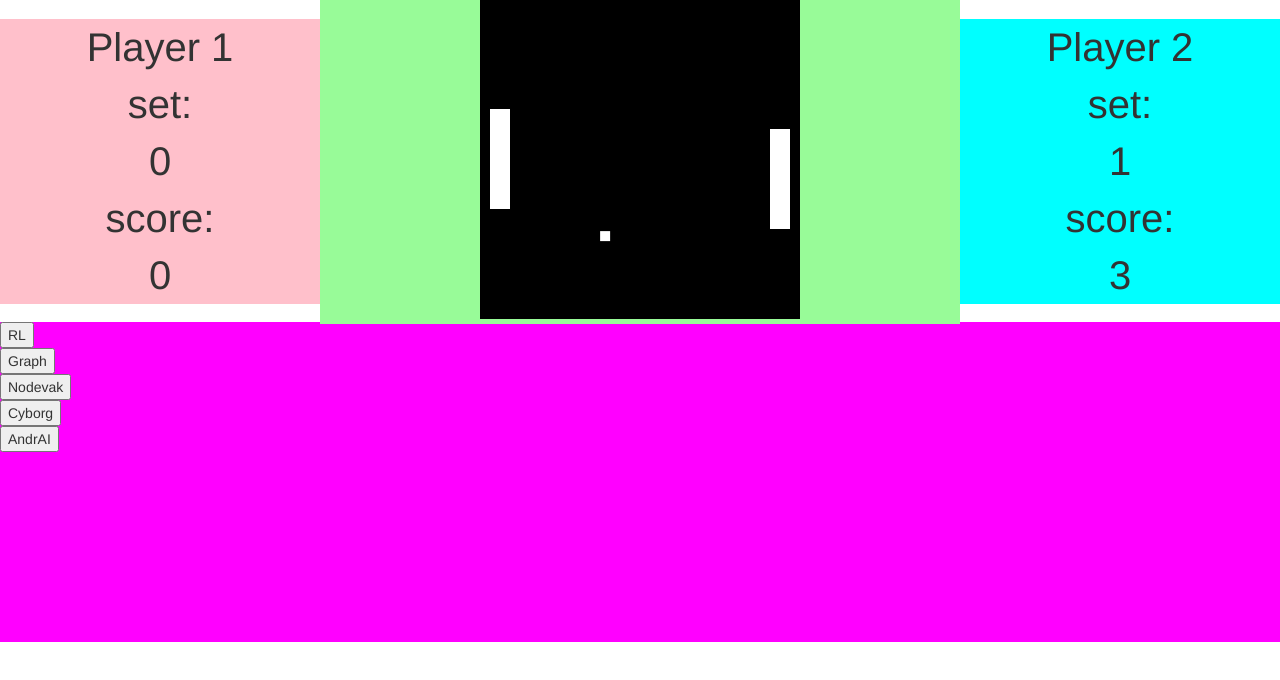
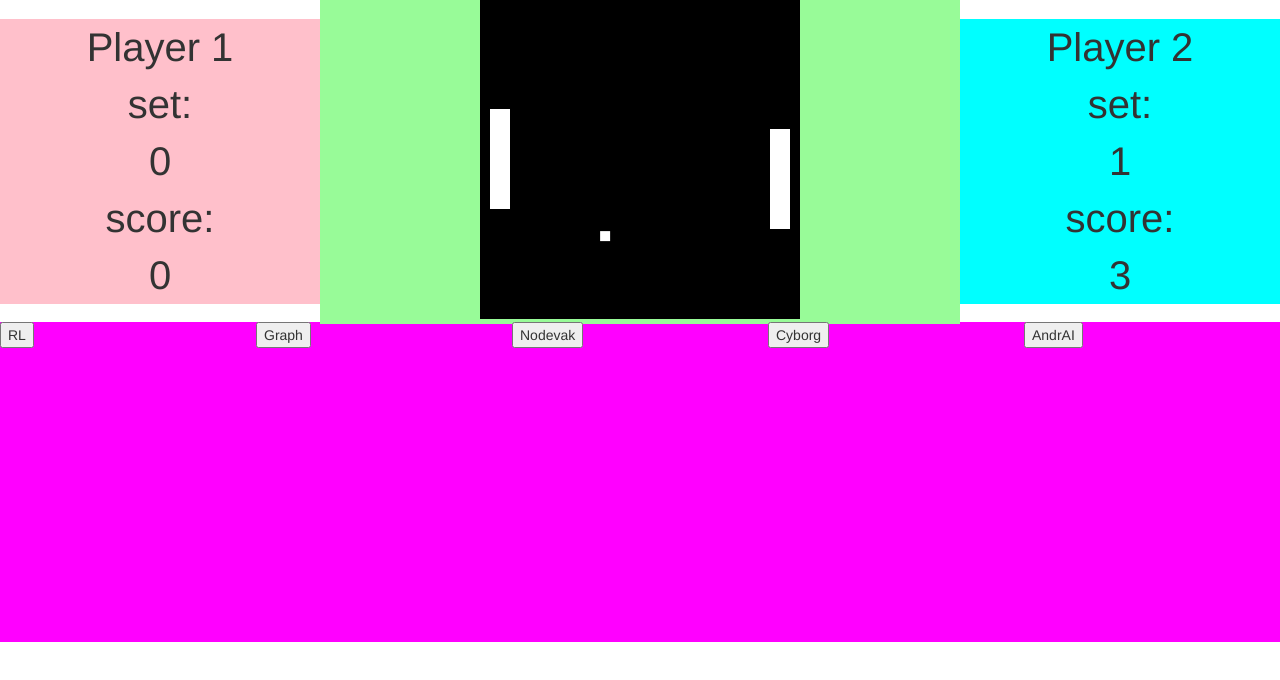
Before and after one commit to davidpaps/pong_ai, a Django app: page / in a window 1280 px wide. Shown: the part 120-800 px from the top of the page. Run offline with Django 3.2, Linux system fonts and the light colour scheme; data that the repository does not hold is empty; some libraries are stand-ins or nearby versions.

Commit message:
styling: spaced player buttons out

```diff
--- a/net_positive/pong/static/css/main.css
+++ b/net_positive/pong/static/css/main.css
@@ -47,8 +47,24 @@ body{
 .container-bottom {
   display: flex;
   flex-direction: row;
-  align-content: space-between;
+  align-items: space-between;
   height: 320px;
   width: 100%;
   background-color: magenta;
 }
+
+#bot-1 {
+  width:20%;
+}
+#bot-2 {
+  width:20%;
+}
+#bot-3 {
+  width:20%;
+}
+#bot-4 {
+  width:20%;
+}
+#bot-5 {
+  width:20%;
+}
--- a/net_positive/templates/index.html
+++ b/net_positive/templates/index.html
@@ -45,27 +45,32 @@
 
 
 
-    <div class="container-bottom">
+
     <section>
-      <div id="mode-buttons" class="">
+      <div class="container-bottom">
         <div id="bot-1">
           <button id="rl-federer">RL</button>
         </div>
         <div id="bot-2">
           <button id="steffi-graf">Graph</button>
         </div>
+
+
         <div id="bot-3">
           <button id='nodevak-djockovic'>Nodevak</button>
         </div>
+
+
         <div id="bot-4">
           <button id='bjorn-cyborg'>Cyborg</button>
         </div>
         <div id="bot-5">
           <button id='andrai-agassi'>AndrAI</button>
         </div>
+
       </div>
     </section>
-    </div>
+
     <script src={% static "pong.js" %}></script>
     <script src={% static "interface.js" %}></script>
   </body>
```
